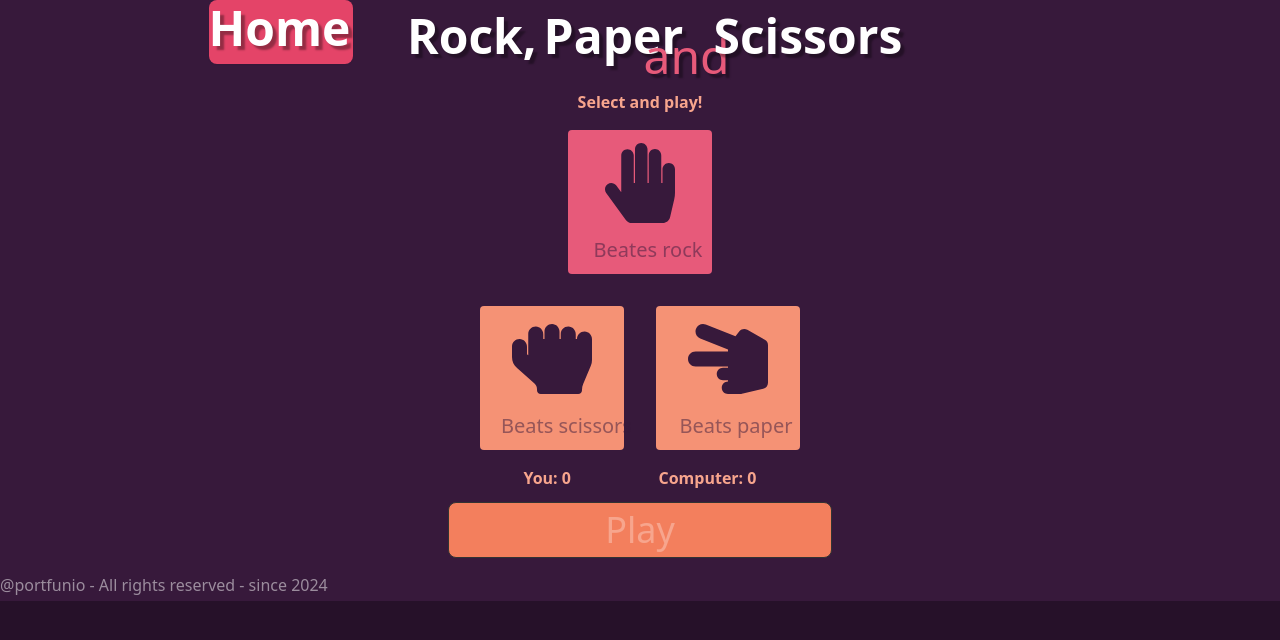
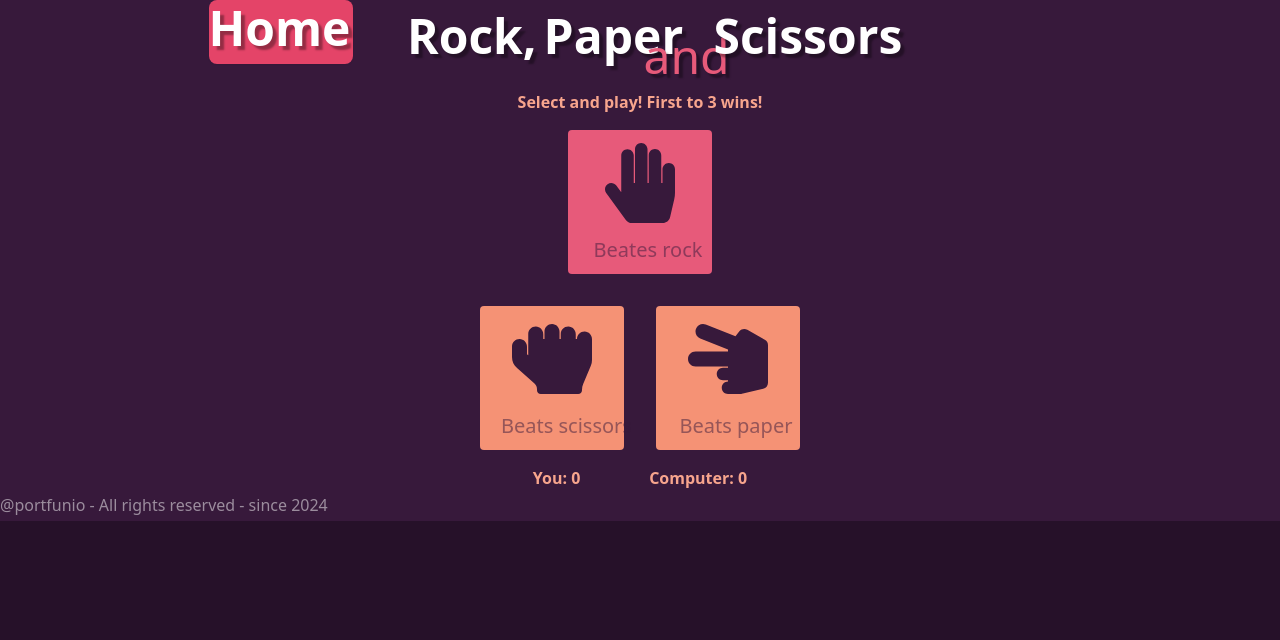
Before and after one commit to Togashiteam/portifolio, a Next.js app: page /fun/rockPaperScissors in a window 1280 px wide. Shown: the top 640 px of the page. Built offline with nearby package versions, Linux system fonts and the light colour scheme; a web font is replaced by a local one.

Commit message:
Criei a condição de game over do rps

```diff
--- a/src/app/fun/rockPaperScissors/GameResult/index.tsx
+++ b/src/app/fun/rockPaperScissors/GameResult/index.tsx
@@ -1,22 +1,26 @@
 "use client";
 
+import { Result } from "postcss";
 import { useState, useRef, useEffect } from "react";
+import { DiVim } from "react-icons/di";
 
 interface IGameResultProps {
   result: string;
+  playerPoints: number;
+  computerPoints: number;
   setShowGame: () => void;
 }
 
-const GameResult = ({ result, setShowGame }: IGameResultProps) => {
+const GameResult = ({
+  result,
+  setShowGame,
+  playerPoints,
+  computerPoints,
+}: IGameResultProps) => {
   const winAudio = useRef<HTMLAudioElement>(null);
   const loseAudio = useRef<HTMLAudioElement>(null);
   const tieAudio = useRef<HTMLAudioElement>(null);
 
-  useEffect(() => {
-    if (result === "You win!") {
-      winAudio.current?.play();
-    }
-  }, [result]);
   useEffect(() => {
     if (result === "You win!") {
       winAudio.current?.play();
@@ -26,6 +30,8 @@ const GameResult = ({ result, setShowGame }: IGameResultProps) => {
     }
     if (result === "It's a tie!") {
       tieAudio.current?.play();
+    }
+    if (result === "GAME OVER!") {
     }
   }, [result]);
 
@@ -42,7 +48,10 @@ const GameResult = ({ result, setShowGame }: IGameResultProps) => {
         duration-300 justify-center items-center"
             onClick={setShowGame}
           >
-            Play again!
+            {result === "It's a tie!" && <div> Try again! </div>}
+            {result === "You win!" && <div> Congratulations! </div>}
+            {result === "You lose!" && <div> Sorry, try again! </div>}
+            {result === "GAME OVER!" && <div> Restart game</div>}
           </button>
         </div>
       </div>
--- a/src/app/fun/rockPaperScissors/page.tsx
+++ b/src/app/fun/rockPaperScissors/page.tsx
@@ -1,8 +1,9 @@
 "use client";
-import React, { useState } from "react";
+import React, { useEffect, useState } from "react";
 import { FaHandPaper, FaHandRock, FaHandScissors } from "react-icons/fa";
 import { Rings } from "react-loading-icons";
 import GameResult from "./GameResult";
+
 const calculateRockPaperScissors: React.FC = () => {
   const [playerChoice, setPlayerChoice] = useState<string>("");
   const [gameResult, setGameResult] = useState<string>("");
@@ -12,6 +13,7 @@ const calculateRockPaperScissors: React.FC = () => {
   const [isSelected2, setIsSelected2] = useState<boolean>(false);
   const [isSelected3, setIsSelected3] = useState<boolean>(false);
   const [showGame, setShowGame] = useState<boolean>(true);
+  const handleShowGame = () => setShowGame(!showGame);
   const changeColor = (button: any) => {
     if (button == "button1") {
       setIsSelected1(true);
@@ -26,6 +28,15 @@ const calculateRockPaperScissors: React.FC = () => {
       setIsSelected2(false);
       setIsSelected3(true);
     }
+  };
+
+  const resetGame = () => {
+    setplayerPoints(0);
+    setComputerPoints(0);
+    setPlayerChoice("");
+    setIsSelected1(false);
+    setIsSelected2(false);
+    setIsSelected3(false);
   };
 
   const rpsOptions = ["rock", "scissors", "paper"];
@@ -51,23 +62,39 @@ const calculateRockPaperScissors: React.FC = () => {
               setplayerPoints(playerPoints + 1);
               setGameResult("You win!");
             };
-
             count(e);
           } else {
             const count = (e: any) => {
               setComputerPoints(computerPoints + 1);
               setGameResult("You lose!");
             };
-
             count(e);
           }
+          setTimeout(() => {
+            if (gameResult == "GAME OVER!") {
+              resetGame();
+            } else {
+              setShowGame(!showGame);
+            }
+          }, 1000);
           setShowGame(!showGame);
         }, 3000);
       }, 1000);
     }
   };
 
-  const handleShowGame = () => setShowGame(!showGame);
+  useEffect(() => {
+    setTimeout(() => {
+      if (computerPoints >= 3 || playerPoints >= 3) {
+        setGameResult("GAME OVER!");
+        setShowGame(false);
+        setTimeout(() => {
+          resetGame();
+        }, 3000);
+        console.log("game over");
+      }
+    }, 1000);
+  }, [computerPoints, playerPoints, showGame]);
 
   return (
     <>
@@ -90,7 +117,7 @@ const calculateRockPaperScissors: React.FC = () => {
           <div className="content-rps flex flex-col-reverse flex-wrap items-center bg-primary-400">
             <div className="content">
               <div className="flex place-content-center font-semibold text-success-300">
-                Select and play!
+                Select and play! First to 3 wins!
               </div>
               <div className="grid justify-items-center">
                 <div
@@ -163,7 +190,9 @@ const calculateRockPaperScissors: React.FC = () => {
                 <p>You: {playerPoints}</p>
                 <p>Computer: {computerPoints}</p>
               </div>
+
               <div>
+                {playerChoice && gameResult !== "Opponent is choosing..." && (
                   <div className="winner flex justify-center sm:justify-center text-success-300 text-4xl">
                     <button
                       className="w-96 h-14 p-1 m-3 rounded-lg border border-dark-700 transition ease-in-out delay-150 bg-success-700 hover:bg-success-400 duration-300"
@@ -174,25 +203,14 @@ const calculateRockPaperScissors: React.FC = () => {
                       Play
                     </button>
                   </div>
-                {gameResult && !playerChoice && (
-                  <div className="winner flex items-start gap-2 justify-center sm:justify-center text-success-300 text-4xl">
-                    <p>{gameResult}</p>
-                  </div>
                 )}
+
                 {gameResult === "Opponent is choosing..." && computerChoice && (
                   <div className="winner flex items-start gap-2 justify-center sm:justify-center text-success-300 text-4xl">
                     <p>{gameResult}</p>
                     <p>
                       <Rings />
                     </p>
-                  </div>
-                )}
-                {gameResult &&
-                  playerChoice &&
-                  !(gameResult === "Opponent is choosing...") && (
-                    <div className="winner flex items-start gap-2 justify-center sm:justify-center text-success-300 text-4xl">
-                      <div>Result : </div>
-                      <p>{gameResult}</p>
                   </div>
                 )}
               </div>
@@ -212,7 +230,12 @@ const calculateRockPaperScissors: React.FC = () => {
           </footer>
         </div>
       ) : (
-        <GameResult setShowGame={handleShowGame} result={gameResult} />
+        <GameResult
+          setShowGame={handleShowGame}
+          result={gameResult}
+          playerPoints={playerPoints}
+          computerPoints={computerPoints}
+        />
       )}
     </>
   );
--- a/src/app/fun/workOutTimer/TimeDisplay/index.tsx
+++ b/src/app/fun/workOutTimer/TimeDisplay/index.tsx
@@ -17,10 +17,8 @@ const TimerDisplay: React.FC<TimerDisplayProps> = ({
   return (
     <div className="grid justify-items-center">
       <div className="item-wrapper">
-        <div
-          className={`flex place-content-center font-semibold sm:w-72 h-80 ${isActive ? "text-9xl" : "text-5xl"}`}
-        >
-          {selectedOption == "Count up" && minutes == 0 && seconds < 0
+        <div className="flex place-content-center font-semibold sm:w-72 h-80 text-9xl">
+          {selectedOption == "Count up" && minutes == 0 && seconds <= 0
             ? ["READY!", "SET!", "GO!"][seconds + 3]
             : `${formatTime(minutes)}:${formatTime(seconds)}`}
         </div>
--- a/src/app/fun/workOutTimer/page.tsx
+++ b/src/app/fun/workOutTimer/page.tsx
@@ -151,7 +151,7 @@ const CalculateWorkOutTimer: React.FC = () => {
     <>
       <div className="wrapper max-w-screen h-screen flex flex-col">
         <Header />
-        <div className="content-counter sm:flex flex-col-reverse flex-wrap items-center bg-primary-400 content-counter grow justify-center">
+        <div className="content-counter flex  items-center bg-primary-400 content-counter grow justify-center">
           <div className="content">
             {!isActive &&
               seconds === 0 &&
@@ -192,7 +192,7 @@ const CalculateWorkOutTimer: React.FC = () => {
                 />
               </div>
 
-              <div className="winner flex justify-center sm:justify-center text-success-300 text-4xl">
+              <div className="winner flex justify-center text-success-300 text-4xl">
                 {!isActive && (
                   <button
                     className="w-84 h-14 p-1 m-3 flex-auto rounded-lg border border-dark-700 transition ease-in-out delay-150 bg-success-700 hover:bg-success-400 duration-300 text-light-300"
```
Lines whose indentation alone changed are shown as unchanged.
